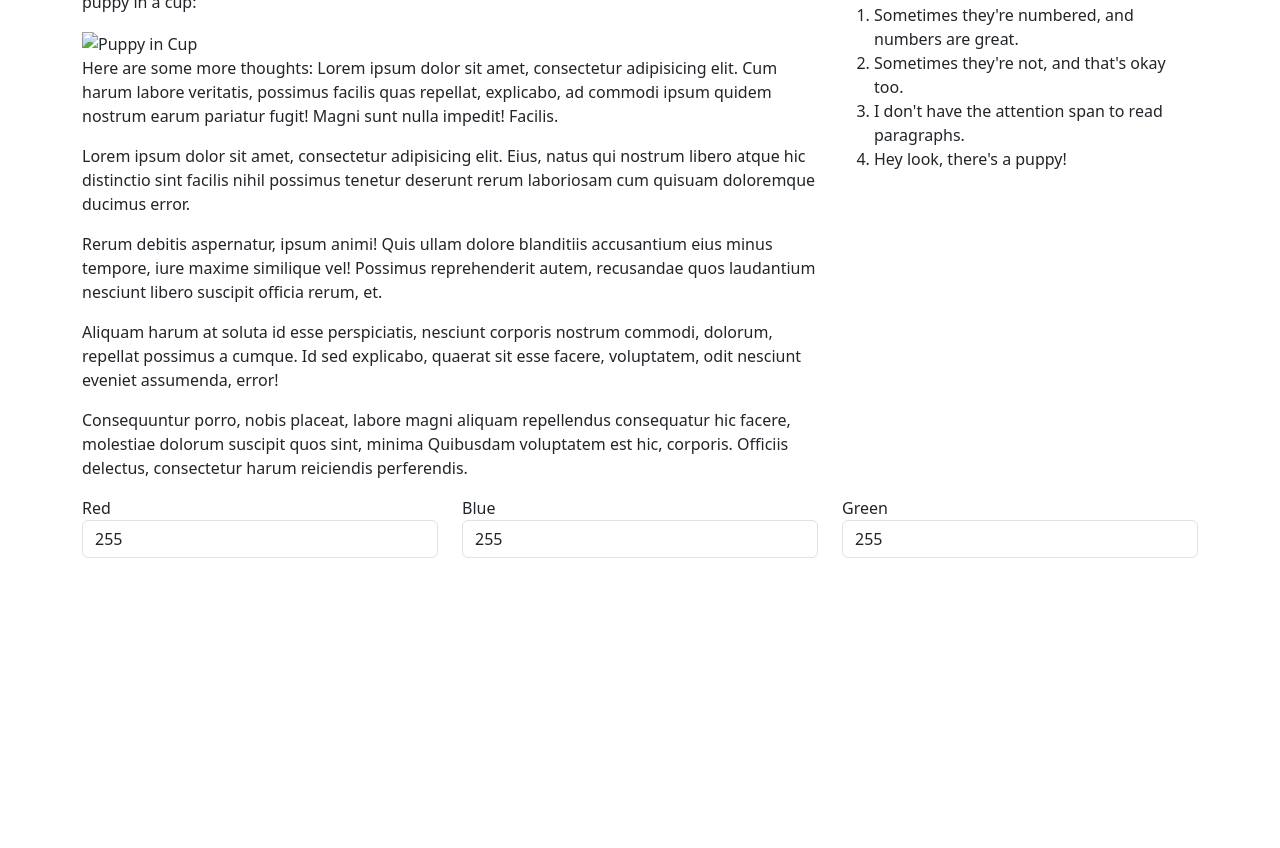
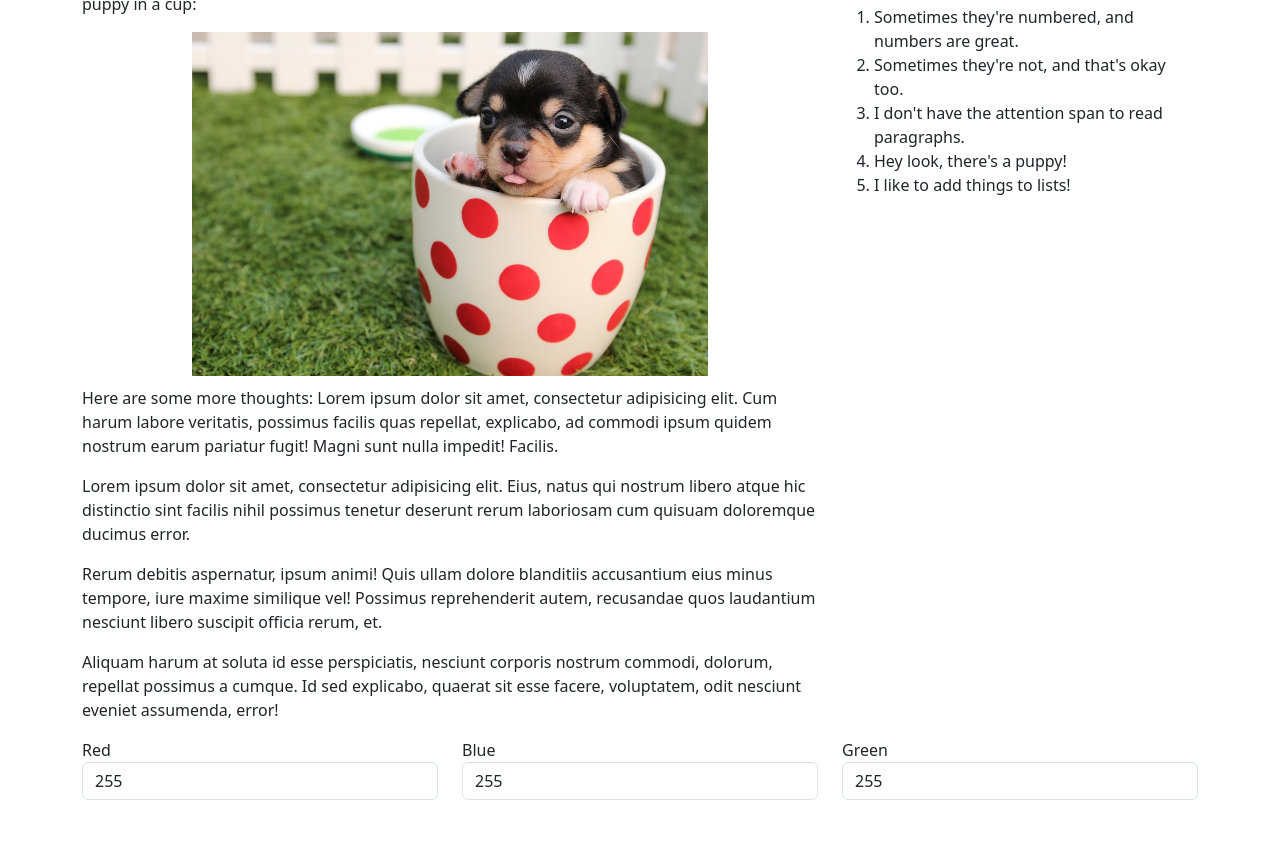
Before and after one commit to jquatjr/jQueryDomPractice, a plain HTML site: page index.html in a window 1280 px wide. Shown: the part 90-938 px from the top of the page. Before the commit the page ends 800 px from the top, so only its background shows below. Drawn offline with nearby package versions, Linux system fonts and the light colour scheme.

Commit message:
first 5 jQuery problems done

```diff
--- a/index.html
+++ b/index.html
@@ -3,7 +3,7 @@
 
 <head>
     <meta charset="UTF-8">
-    <title>Document</title>
+    <title>jQuery Practice</title>
     <link rel="stylesheet" href="https://unpkg.com/bootstrap/dist/css/bootstrap.css">
     <style>
         img {
@@ -70,9 +70,27 @@
             </div>
         </div>
     </div>
-    <script src="https://code.jquery.com/jquery-3.3.1.js"></script>
+    <script src="https://code.jquery.com/jquery-3.6.0.min.js"
+        integrity="sha256-/xUj+3OJU5yExlq6GSYGSHk7tPXikynS7ogEvDej/m4=" crossorigin="anonymous"></script>
     <script>
-  // Add your code here!
+        $(function () {
+            //1. When the DOM is ready, console.log the message “Let’s get ready to party with jQuery!”
+            console.log("Let's get ready to party with jQuery!");
+            //2. Give all images inside of an article tag the class of image-center (this class is defined inside of the style tag in the head).
+            $('article img').addClass('image-center');
+            //3. Remove the last paragraph in the article.
+            $('article p:last-child').remove();
+            //4. Set the font size of the title to be a random pixel size from 0 to 100.
+            $('#title').css('font-size', Math.random() * 100);
+            //5. Add an item to the list; it can say whatever you want.
+            $('ol').append('<li>I like to add things to lists!</li>');
+            //6. Scratch that; the list is silly. Empty the aside and put a paragraph in it apologizing for the list’s existence.
+
+            //7. When you change the numbers in the three inputs on the bottom, the background color of the body should change to match whatever the three values in the inputs are.
+
+            //8. Add an event listener so that when you click on the image, it is removed from the DOM.
+
+        });
     </script>
 </body>
 
```
Also changed, not shown: app.js (deleted), pup-in-cup.jpg (added), 1 other file.
